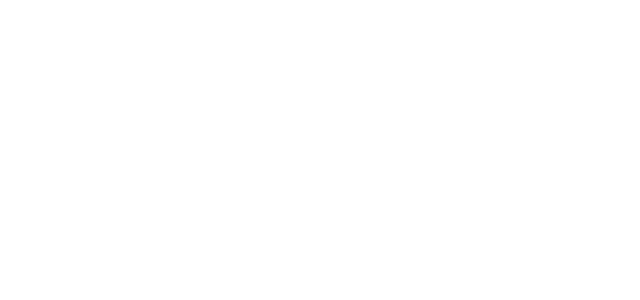
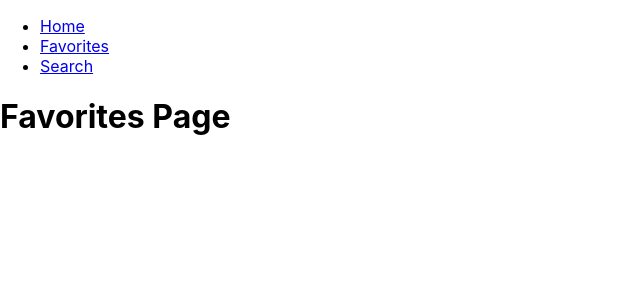
Before and after one commit to Edwin141/CTracker, a React (Create React App) app: page /favorites in a window 1280 px wide. Shown: the top 300 px of the page, without its empty margins (0-640 px from the left). Built offline with nearby package versions, Linux system fonts and the light colour scheme.

Commit message:
Second Commit, Home page has API integration now

```diff
--- a/package.json
+++ b/package.json
@@ -6,8 +6,10 @@
     "@testing-library/jest-dom": "^5.16.5",
     "@testing-library/react": "^13.4.0",
     "@testing-library/user-event": "^13.5.0",
+    "axios": "^1.4.0",
     "react": "^18.2.0",
     "react-dom": "^18.2.0",
+    "react-router-dom": "^6.12.1",
     "react-scripts": "5.0.1",
     "web-vitals": "^2.1.4"
   },
--- a/src/App.js
+++ b/src/App.js
@@ -1,11 +1,22 @@
+// src/App.js
+
 import React from 'react';
-import './App.css';
+import { BrowserRouter as Router, Route, Routes } from 'react-router-dom';
+import Navbar from './components/Navbar';
+import Home from './components/Home';
+import Favorites from './components/Favorites';
+import Search from './components/Search';
 
-function App() {
+const App = () => {
   return (
-    <div className="App">
-      {/* Here we will use our components */}
-    </div>
+    <Router>
+      <Navbar />
+      <Routes>
+        <Route path="/" element={<Home />} />
+        <Route path="/favorites" element={<Favorites />} />
+        <Route path="/search" element={<Search />} />
+      </Routes>
+    </Router>
   );
 }
 
--- /dev/null
+++ b/src/components/Favorites.js
@@ -0,0 +1,11 @@
+import React from 'react';
+
+const Favorites = () => {
+    return (
+        <div>
+            <h1>Favorites Page</h1>
+        </div>
+    );
+}
+
+export default Favorites;
--- /dev/null
+++ b/src/components/Home.js
@@ -0,0 +1,34 @@
+// src/components/Home.js
+
+import React, { useState, useEffect } from 'react';
+import axios from 'axios';
+
+const Home = () => {
+    const [coins, setCoins] = useState([]);
+
+    useEffect(() => {
+        axios
+            .get('https://api.coingecko.com/api/v3/coins/markets?vs_currency=usd&order=market_cap_desc&per_page=10&page=1&sparkline=false')
+            .then(res => {
+                setCoins(res.data);
+                console.log(res.data);
+            })
+            .catch(error => console.log(error));
+    }, []);
+
+    return (
+        <div>
+            <h1>Home Page</h1>
+            {coins.map(coin => {
+                return (
+                    <div key={coin.id}>
+                        <h4>{coin.name}</h4>
+                        <p>Current Price: ${coin.current_price}</p>
+                    </div>
+                )
+            })}
+        </div>
+    );
+}
+
+export default Home;
--- /dev/null
+++ b/src/components/Navbar.js
@@ -0,0 +1,18 @@
+// src/components/Navbar.js
+
+import React from 'react';
+import { Link } from 'react-router-dom';
+
+const Navbar = () => {
+    return (
+        <nav>
+            <ul>
+                <li><Link to="/">Home</Link></li>
+                <li><Link to="/favorites">Favorites</Link></li>
+                <li><Link to="/search">Search</Link></li>
+            </ul>
+        </nav>
+    );
+}
+
+export default Navbar;
--- /dev/null
+++ b/src/components/Search.js
@@ -0,0 +1,11 @@
+import React from 'react';
+
+const Search = () => {
+    return (
+        <div>
+            <h1>Search Page</h1>
+        </div>
+    );
+}
+
+export default Search;
```
Also changed, not shown: 1 other file (tests, documents, lock files or other folders).
